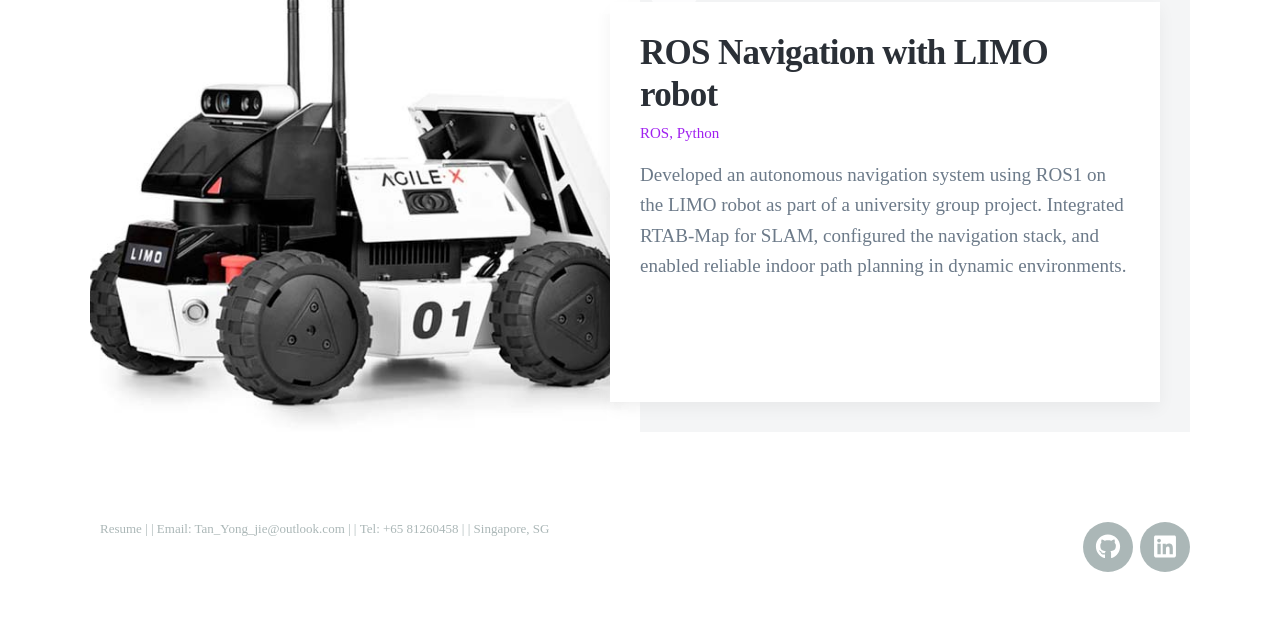
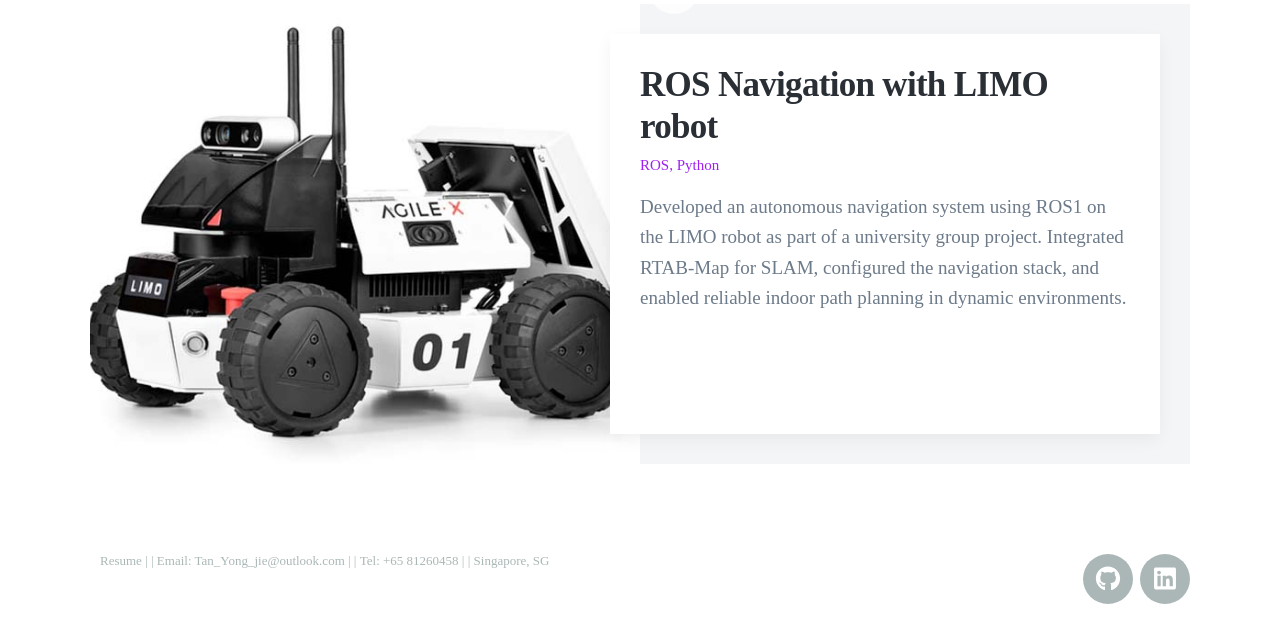
Before and after one commit to YongJiee/YongJiee.github.io, a Jekyll site: the page built from index.html, in a window 1280 px wide and 1057 px high. Shown: the part 410-1053 px from the top of the window. Built offline with Jekyll 4.4.1, drawn with Linux system fonts in a browser that asks for light colours; nearby versions of some CDN libraries; the list of posts is cut into pages by our own code.

Commit message:
fixing web version 5

```diff
--- a/_sass/_includes/_hero.scss
+++ b/_sass/_includes/_hero.scss
@@ -5,10 +5,10 @@
   position: relative;
   top: 0;
   margin-top: 0;
-  margin-bottom: 2rem; // ⬅ extra spacing below hero
+  margin-bottom: 4rem; // ✅ Extra space below hero to avoid overlap
   padding: 60px 0 100px;
   background: $hero-background-color;
-  height: auto !important; // allow dynamic height
+  height: auto !important;
 
   @include mq(tabletp) {
     margin-top: 25px;
@@ -22,8 +22,8 @@
   }
 
   .wrap {
-    padding-top: 60px;        // ⬆ Raised everything up
-    padding-bottom: 10px;     // ⬇ Compress bottom spacing
+    padding-top: 60px;       // ✅ Raised content
+    padding-bottom: 0px;     // ✅ No excess padding at bottom (spacing controlled outside)
     position: relative;
     z-index: 2;
     text-align: center;
@@ -70,7 +70,7 @@
     justify-content: center;
     gap: 1rem;
     margin-top: 0.25rem;
-	margin-bottom: 1.5rem;
+    margin-bottom: 2.5rem; // ✅ Increased for breathing space
 
     @include mq(tabletp) {
       margin-top: 0.5rem;
```
